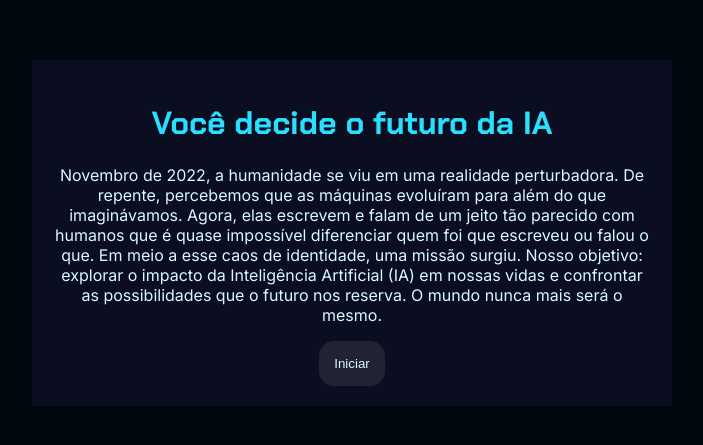
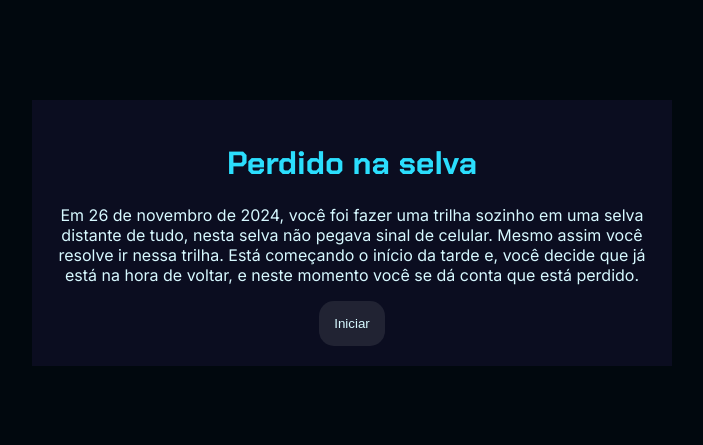
Before and after one commit to eduardorads/Teste-recupera-o-, a plain HTML site: page index.html in a window 1280 px wide. Shown: the part 175-620 px from the top of the page, without its empty margins (288-991 px from the left). Drawn offline with Linux system fonts and the light colour scheme; a script that the page names is missing.

Commit message:
Update index.html

```diff
--- a/index.html
+++ b/index.html
@@ -5,22 +5,15 @@
     <meta charset="UTF-8">
     <meta name="viewport" content="width=device-width, initial-scale=1.0">
     <link rel="stylesheet" href="style.css">
-    <title>Você decide o futuro da IA</title>
+    <title>Perdido na selva</title>
 </head>
 
 <body>
     <div class="caixa-principal">
-        <h1>Você decide o futuro da IA</h1>
+        <h1>Perdido na selva</h1>
         <div class="tela-inicial">
-            <p>Novembro de 2022, a humanidade se viu em uma realidade perturbadora.
-                De repente, percebemos que as máquinas evoluíram para além do que imaginávamos.
-                Agora, elas escrevem e falam de um jeito tão parecido com humanos que é quase impossível diferenciar
-                quem foi que escreveu ou falou o que.
-                Em meio a esse caos de identidade, uma missão surgiu.
-                Nosso objetivo: explorar o impacto da Inteligência Artificial (IA) em nossas vidas e confrontar as
-                possibilidades que o futuro nos reserva.
-                O mundo nunca mais será o mesmo.
-            </p>
+            <p>Em 26 de novembro de 2024, você foi fazer uma trilha sozinho em uma selva  distante de tudo, nesta selva não pegava sinal de celular. Mesmo assim você resolve ir nessa trilha.
+                 Está começando o início da tarde e, você decide que já está na hora de voltar, e neste momento você se dá conta que está perdido.     </p>
             <button class="iniciar-btn">Iniciar</button>
         </div>
         <div class="caixa-perguntas"></div>
```
